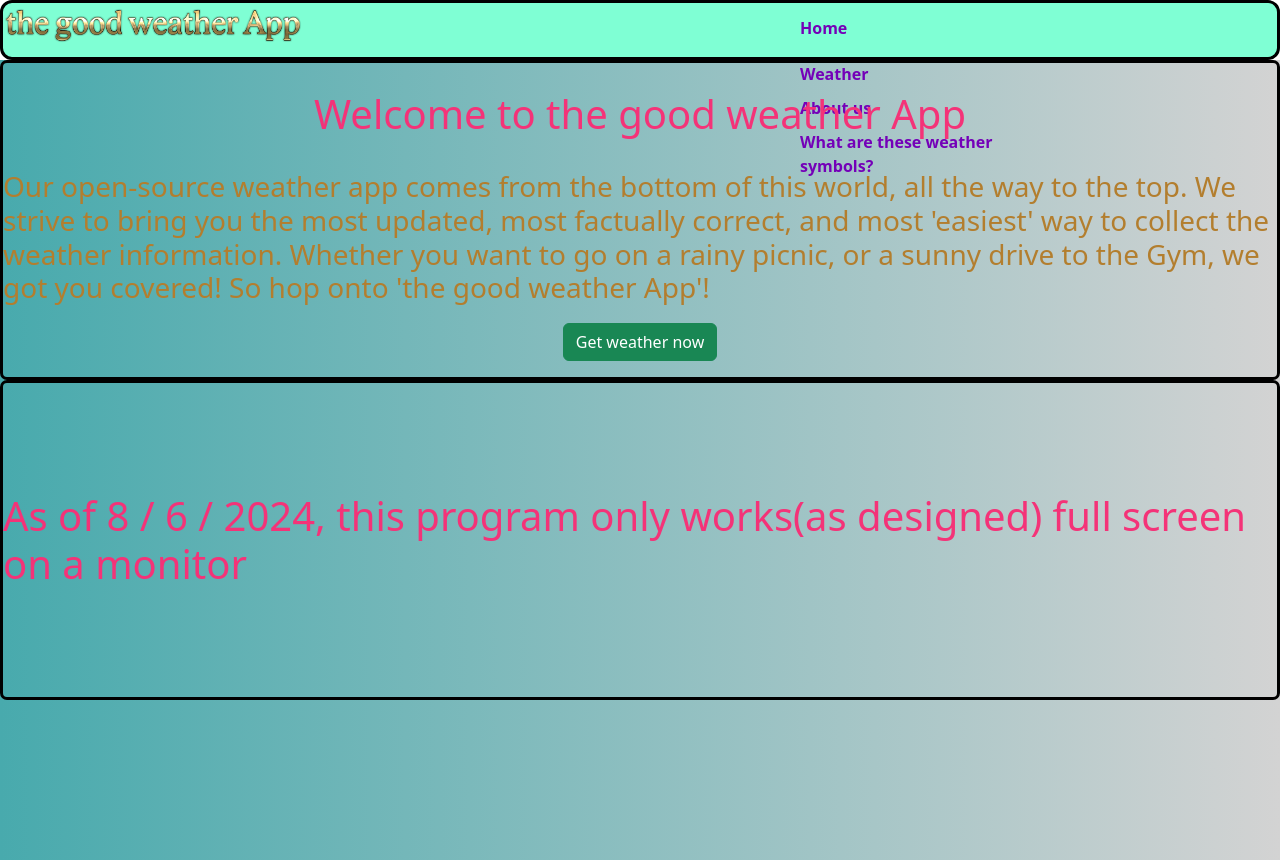
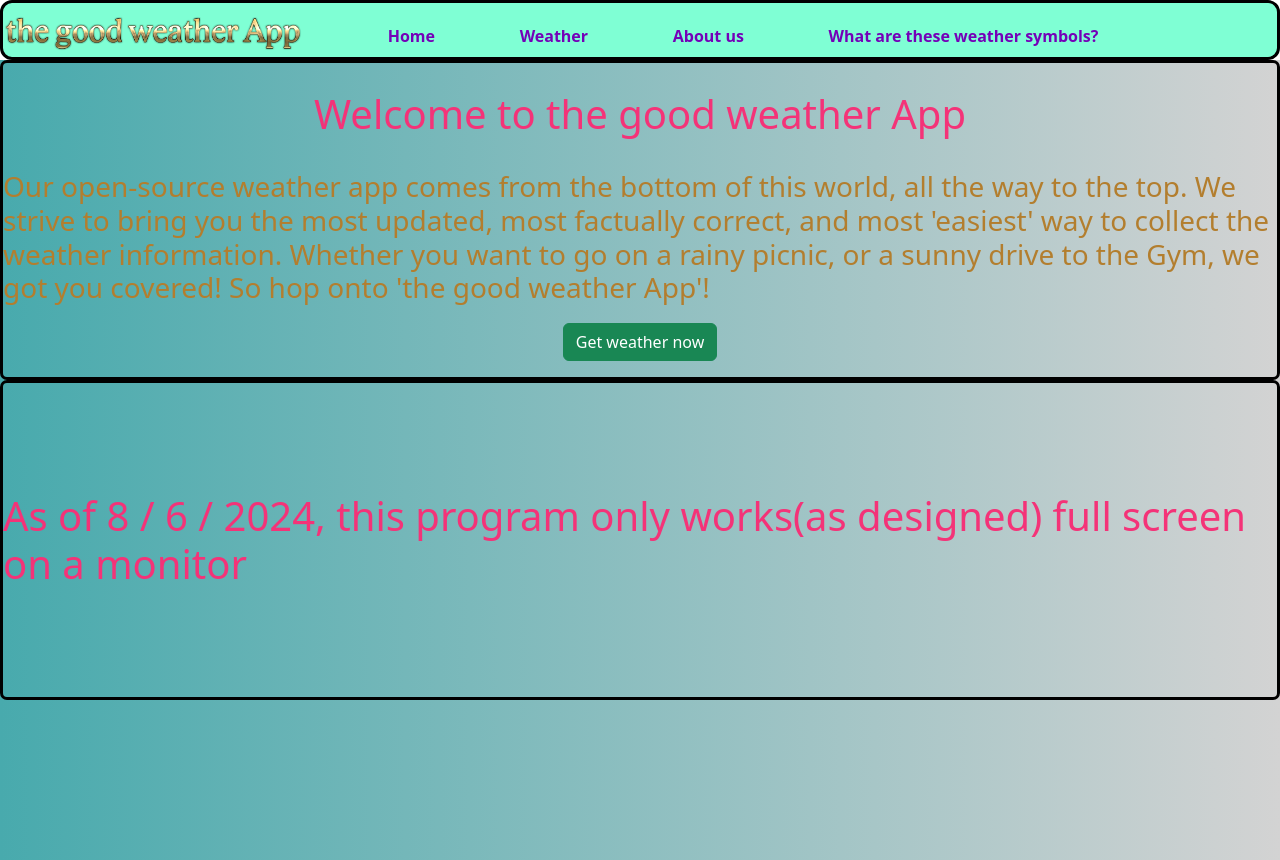
Before and after one commit to nathantsai1/myWeather, a Flask app: page / in a window 1280 px wide. Run offline with Flask 3, Linux system fonts and the light colour scheme.

Commit message:
continued half page feature

```diff
--- a/templates/layout.html
+++ b/templates/layout.html
@@ -17,19 +17,19 @@
         <!-- logo -->
          <h2><a href="/"><img src="/static/logo.png" width="300px" alt="the good weather App"></a></h2>
         <!--search-->
-        <div style="grid-column: 4">
+        <div id='1' style="grid-column: 4">
           <a class="none black" style="color: #7400B8" href="/"><b>Home</b></a>
         </div>
-        <div style="grid-column: 4">
+        <div id='2' style="grid-column: 4">
           <a class="none black" style="color: #7400B8" href="/weather"><b>Weather</b></a>
         </div>
-        <div style="grid-column: 4">
+        <div id='3' style="grid-column: 4">
           <a class="none black" style="color: #7400B8" href="/about"><b>About us</b></a>
         </div>
-        <div style="grid-column: 4">
+        <div id='4' style="grid-column: 4">
           <a class="none black" style="color: #7400B8" href="/learning"><b>What are these weather symbols?</b></a>
         </div>
-        <div style="grid-column: 4">
+        <div id='5' style="grid-column: 4">
           <a class="none black" style="color: #7400B8; opacity: 0" href="/learning"><b>adfasdfadsf</b></a>
         </div>
     </div>
@@ -38,7 +38,7 @@
       /* check for  screen width */
       function myFunction() {
         const element = document.getElementById("homed");  // Get the DIV element
-        const width = screen.availWidth;
+        var width = window.innerWidth;
         alert(width)
         if (width > 1000) {
           element.classList.add("navbar"); // Add newone class to DIV
@@ -46,8 +46,17 @@
         else{
           alert("yes")
           element.classList.add("nav_expand"); // Add newone class to DIV
+          element.onmouseover = function() {
+            changeColorOnHover(this);
+          };
+
+          element.onmouseout = function() {
+            resetColor(this);
+          };
         }
       }
+      // from bingchat
+
       myFunction()
     </script>
   </body>
```
Also changed, not shown: 1 other file.
